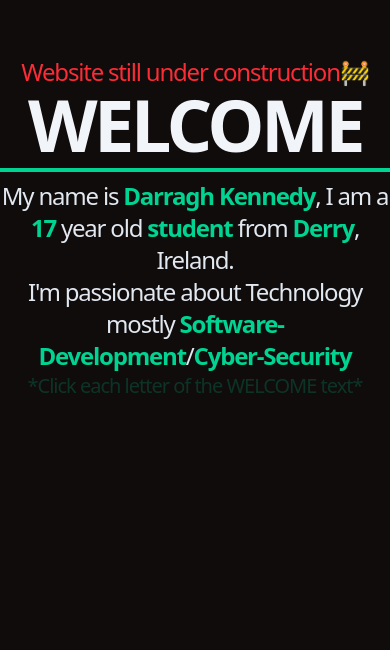
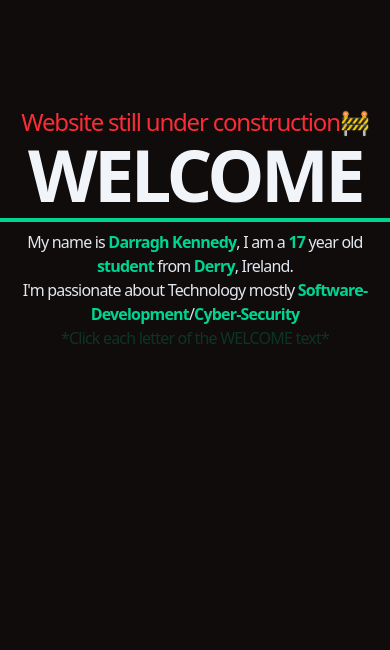
Before and after one commit to DarraghKennedy2008/MyWebsite, a Next.js app: page / in a window 390 px wide. Shown: the part 194-844 px from the top of the page. Built offline with nearby package versions, Linux system fonts and the light colour scheme.

Commit message:
Changed some text size

```diff
--- a/components/welcome.tsx
+++ b/components/welcome.tsx
@@ -26,13 +26,13 @@ export default function WelcomeText() {
     <span className="hover:text-violet-500 cursor-default"><a href="https://www.youtube.com/watch?v=zfyQ8muKLdc" target="_blank">E</a></span>
     </h1>
 <hr className="h-px my-0 bg-emerald-400 border-2 border-emerald-400" />
-<p className="text-2xl text-slate-200 tracking-tighter text-center pt-2 cursor-default">
+<p className="sm:text-xl md:text-2xl text-slate-200 tracking-tighter text-center pt-2 cursor-default">
 My name is <span className="text-emerald-400 font-bold">Darragh Kennedy</span>, I am a <span className="text-emerald-400 font-bold">17</span> year old <span className="text-emerald-400 font-bold">student </span>
 from <span className="text-emerald-400 font-bold opacity-100">Derry</span>, Ireland. </p>
-<p className="text-2xl text-slate-200 tracking-tighter text-center cursor-default">
+<p className="sm:text-xl md:text-2xl text-slate-200 tracking-tighter text-center cursor-default">
 I&apos;m passionate about Technology mostly <span className="text-emerald-400 font-bold">Software-Development</span>/<span className="text-emerald-400 font-bold">Cyber-Security</span>
 </p>
-<p className="text-xl text-emerald-400 opacity-20 tracking-tighter text-center  cursor-default">*Click each letter of the WELCOME text*</p>
+<p className="sm:text-sm md:text-xl text-emerald-400 opacity-20 tracking-tighter text-center  cursor-default">*Click each letter of the WELCOME text*</p>
 </div>
 </div>
 </main>
```
